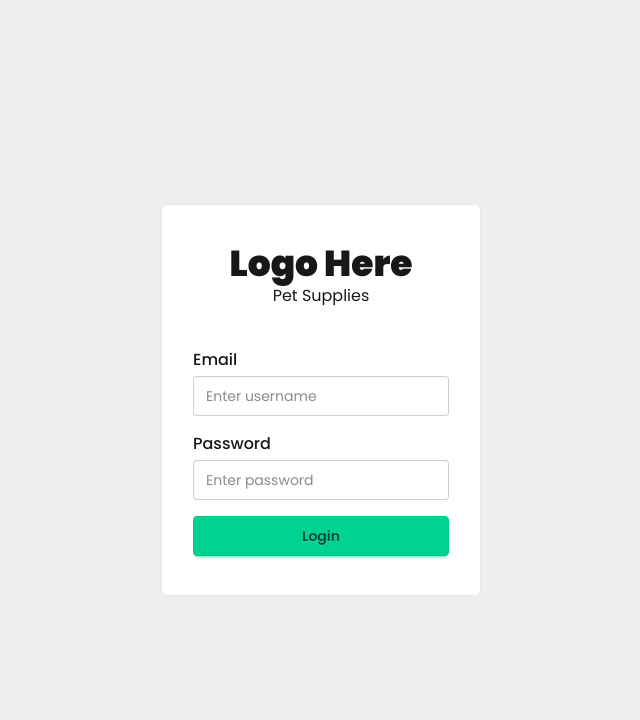
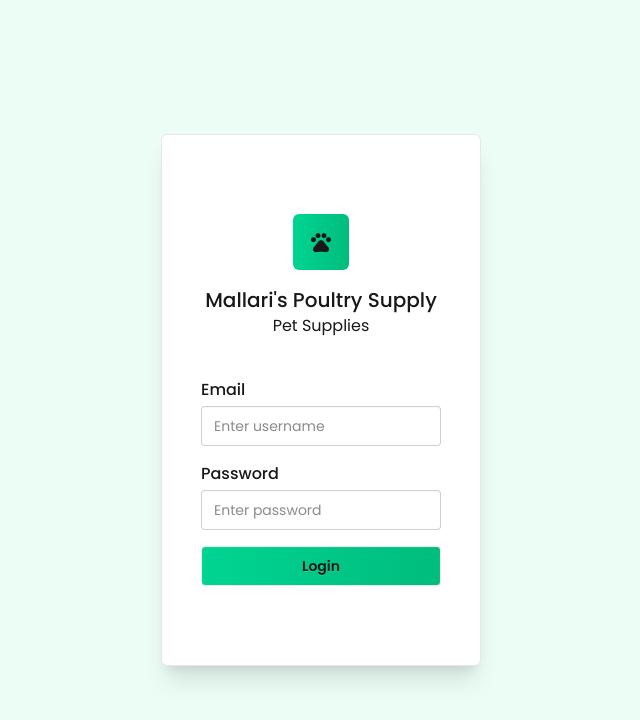
Before and after one commit to MarkMallari16/mallari-s-poultry-supply-point-of-sale-with-inventory-system-react-ts-supabase, a React (Vite) app: page /login in a window 1280 px wide. Shown: the top 720 px of the page, without its empty margins (319-959 px from the left). Built offline with nearby package versions, Linux system fonts and the light colour scheme; no server answers.

Commit message:
upd: Fix ui of Login

```diff
--- a/index.html
+++ b/index.html
@@ -10,6 +10,8 @@
   <link
     href="https://fonts.googleapis.com/css2?family=Poppins:ital,wght@0,100;0,200;0,300;0,400;0,500;0,600;0,700;0,800;0,900;1,100;1,200;1,300;1,400;1,500;1,600;1,700;1,800;1,900&display=swap"
     rel="stylesheet">
+  <link rel="stylesheet"
+    href="https://fonts.googleapis.com/css2?family=Material+Symbols+Outlined:opsz,wght,FILL,GRAD@24,400,0,0&icon_names=pets" />
   <title>Mallari's Poultry Supply POS</title>
 </head>
 
--- a/src/App.tsx
+++ b/src/App.tsx
@@ -1,5 +1,5 @@
 import './App.css'
-import { BrowserRouter, Route, Routes } from 'react-router';
+import { BrowserRouter, Navigate, Route, Routes } from 'react-router';
 import Login from './pages/Login';
 import { AuthProvider } from './context/AuthContext';
 import CashierDashboard from './pages/cashier/CashierDashboard';
@@ -20,8 +20,8 @@ function App() {
       <BrowserRouter>
         <AuthProvider>
           <Routes>
+            <Route path='/' element={<Navigate to="/login" />} />
             <Route path='/login' element={<Login />} />
-
             <Route
               path="/admin"
               element={
--- a/src/components/ProtectedRoutes.tsx
+++ b/src/components/ProtectedRoutes.tsx
@@ -10,7 +10,7 @@ const ProtectedRoutes = ({ children, allowedRole }: ProtectedRouteProps) => {
     const { user, loading } = useAuth();
 
     if (loading) {
-        return <div>Loading....</div>
+        return <div className="min-h-screen bg-green-50"></div>
     }
 
     if (!user) {
--- a/src/context/AuthContext.tsx
+++ b/src/context/AuthContext.tsx
@@ -80,9 +80,13 @@ export const AuthProvider = ({ children }: { children: React.ReactNode }) => {
 
     useEffect(() => {
         loadSession();
+
+        //unsubscribe to avoid data leaks
         const { data: listener } = supabase.auth.onAuthStateChange(() => {
             loadSession();
         })
+
+        //cleanup
         return () => listener?.subscription.unsubscribe();
 
     }, [])
--- a/src/layouts/SharedLayout.tsx
+++ b/src/layouts/SharedLayout.tsx
@@ -30,12 +30,12 @@ const SharedLayout = ({ role }: ShareLayoutProps) => {
             <div className="mt-10 mb-2 flex justify-between items-center text-center gap-2 p-1 bg-base-200 rounded-md">
                 {role === "admin" ?
                     <>
-                        <NavLink to="/admin/dashboard" className={navClass}>Dashboard</NavLink>
-                        <NavLink to="/admin/pos" className={navClass}>Point of Sale</NavLink>
-                        <NavLink to="/admin/inventory" className={navClass}>Inventory</NavLink>
-                        <NavLink to="/admin/sales-history" className={navClass}>Sales History</NavLink>
-                        <NavLink to="/admin/analytics" className={navClass}>Analytics</NavLink>
-                        <NavLink to="/admin/users" className={navClass}>Users</NavLink>
+                        <NavLink to="/admin/dashboard" caseSensitive className={navClass}>Dashboard</NavLink>
+                        <NavLink to="/admin/pos" caseSensitive className={navClass}>Point of Sale</NavLink>
+                        <NavLink to="/admin/inventory" caseSensitive className={navClass}>Inventory</NavLink>
+                        <NavLink to="/admin/sales-history" caseSensitive className={navClass}>Sales History</NavLink>
+                        <NavLink to="/admin/analytics" caseSensitive className={navClass}>Analytics</NavLink>
+                        <NavLink to="/admin/users" caseSensitive className={navClass}>Users</NavLink>
 
                     </>
                     :
--- a/src/pages/Login.tsx
+++ b/src/pages/Login.tsx
@@ -18,23 +18,33 @@ const Login = () => {
     const handlePasswordChange = (e: React.ChangeEvent<HTMLInputElement>) => {
         setPassword(e.target.value);
     }
+
     return (
-        <div className="bg-base-300 min-h-screen grid place-items-center">
-            <div className="bg-white px-8 py-10 rounded-md w-full lg:w-1/4  ring-1 ring-inset ring-gray-200">
-                <div className="text-center">
-                    <h1 className="text-4xl font-black">Logo Here</h1>
-                    <p>Pet Supplies</p>
+        <div className="bg-emerald-50 min-h-screen grid place-items-center">
+            <div className="bg-white shadow-xl px-10 py-20 rounded-md w-full lg:w-1/4  ring-1 ring-inset ring-gray-200">
+
+                <div className="flex flex-col justify-center items-center text-center">
+                    <div className="bg-linear-to-r from-emerald-400 to-emerald-500 mb-4 rounded-md">
+                        <span className="material-symbols-outlined p-4">
+                            pets
+                        </span>
+
+                    </div>
+                    <div>
+                        <h2 className="text-xl font-medium">Mallari's Poultry Supply</h2>
+                        <p>Pet Supplies</p>
+                    </div>
                 </div>
                 <div className="mt-10">
                     <label htmlFor="username" className="font-medium">Email</label>
-                    <input type="email" value={email} onChange={handleEmailChange} className="mt-1 input w-full focus:outline-success" placeholder="Enter username" />
+                    <input type="email" value={email} onChange={handleEmailChange} className="mt-1 input input-md w-full focus:outline-success" placeholder="Enter username" />
                 </div>
                 <div className="mt-4">
                     <label htmlFor="username" className="font-medium">Password</label>
-                    <input type="password" value={password} onChange={handlePasswordChange} className="mt-1 input  w-full focus:outline-success" placeholder="Enter password" />
+                    <input type="password" value={password} onChange={handlePasswordChange} className="mt-1 input input-md   w-full focus:outline-success" placeholder="Enter password" />
                 </div>
                 <div className="mt-4">
-                    <button onClick={handleLogin} className="btn btn-success w-full">Login</button>
+                    <button onClick={handleLogin} className="btn btn-md bg-linear-to-r from-emerald-400 to-emerald-500  w-full">Login</button>
                 </div>
             </div>
         </div>
```
